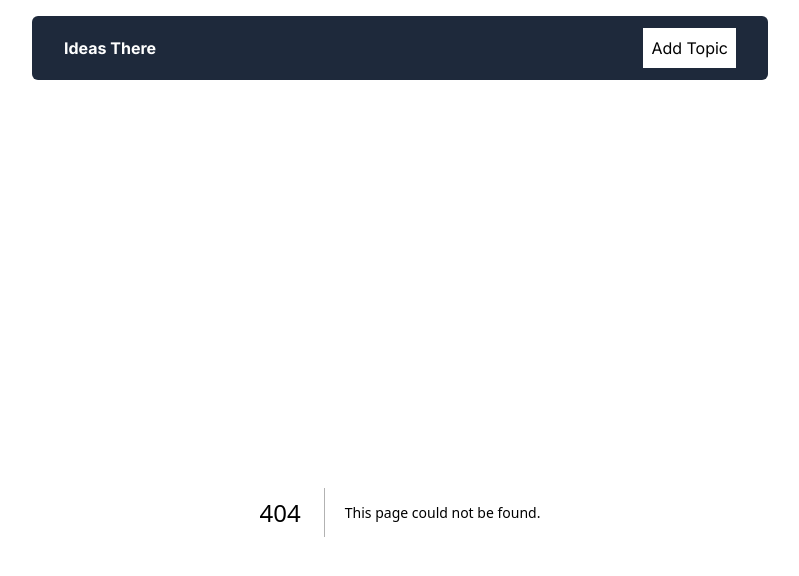
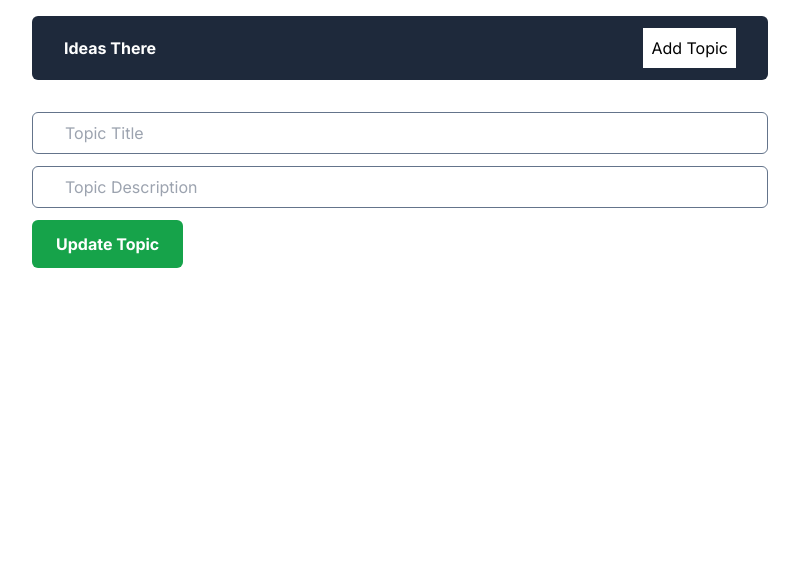
Before and after one commit to avangardewashere/crud-practice, a Next.js app: page /editTopic/123 in a window 1280 px wide. Before the commit this address had no page. Shown: the top 576 px of the page, without its empty margins (240-1039 px from the left). Built offline with nearby package versions, Linux system fonts and the light colour scheme.

Commit message:
add/edit-topic

```diff
--- /dev/null
+++ b/app/editTopic/[id]/page.tsx
@@ -0,0 +1,7 @@
+import EditTopicForm from "@/components/EditTopicForm";
+
+export default function EditTopic (){
+    return(
+        <EditTopicForm />
+    )
+}
--- /dev/null
+++ b/components/EditTopicForm/index.tsx
@@ -0,0 +1,12 @@
+export default function EditTopicForm(){
+    return(
+        <form className="flex flex-col gap-3">
+        <input type="text" placeholder="Topic Title" className="border rounded-md border-slate-500 px-8 py-2" />
+        <input type="text" placeholder="Topic Description" className="border rounded-md border-slate-500 px-8 py-2" />
+
+        <button className="bg-green-600 font-bold rounded-md text-white py-3 px-6 w-fit">
+           Update Topic
+        </button>
+     </form>
+    )
+}
```
